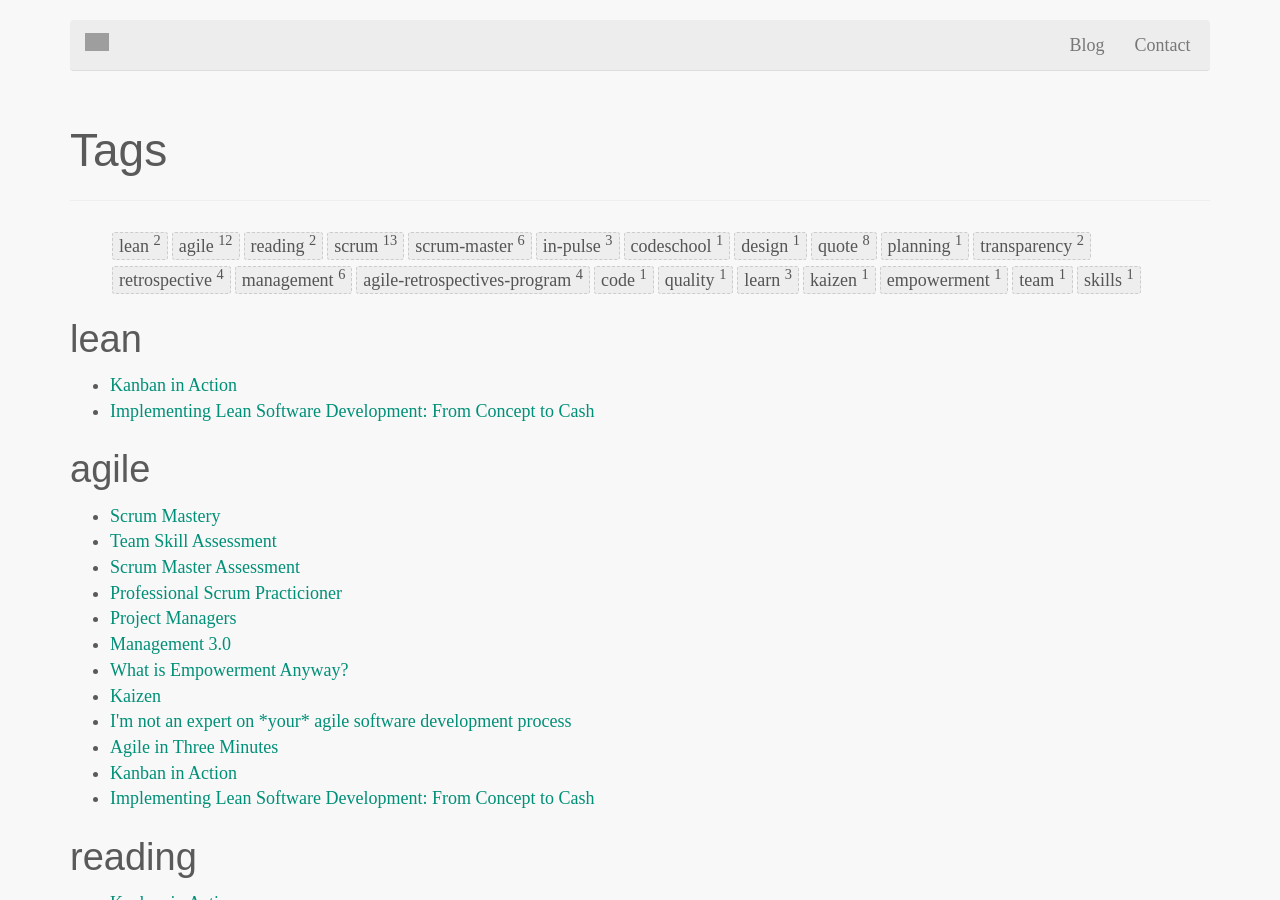
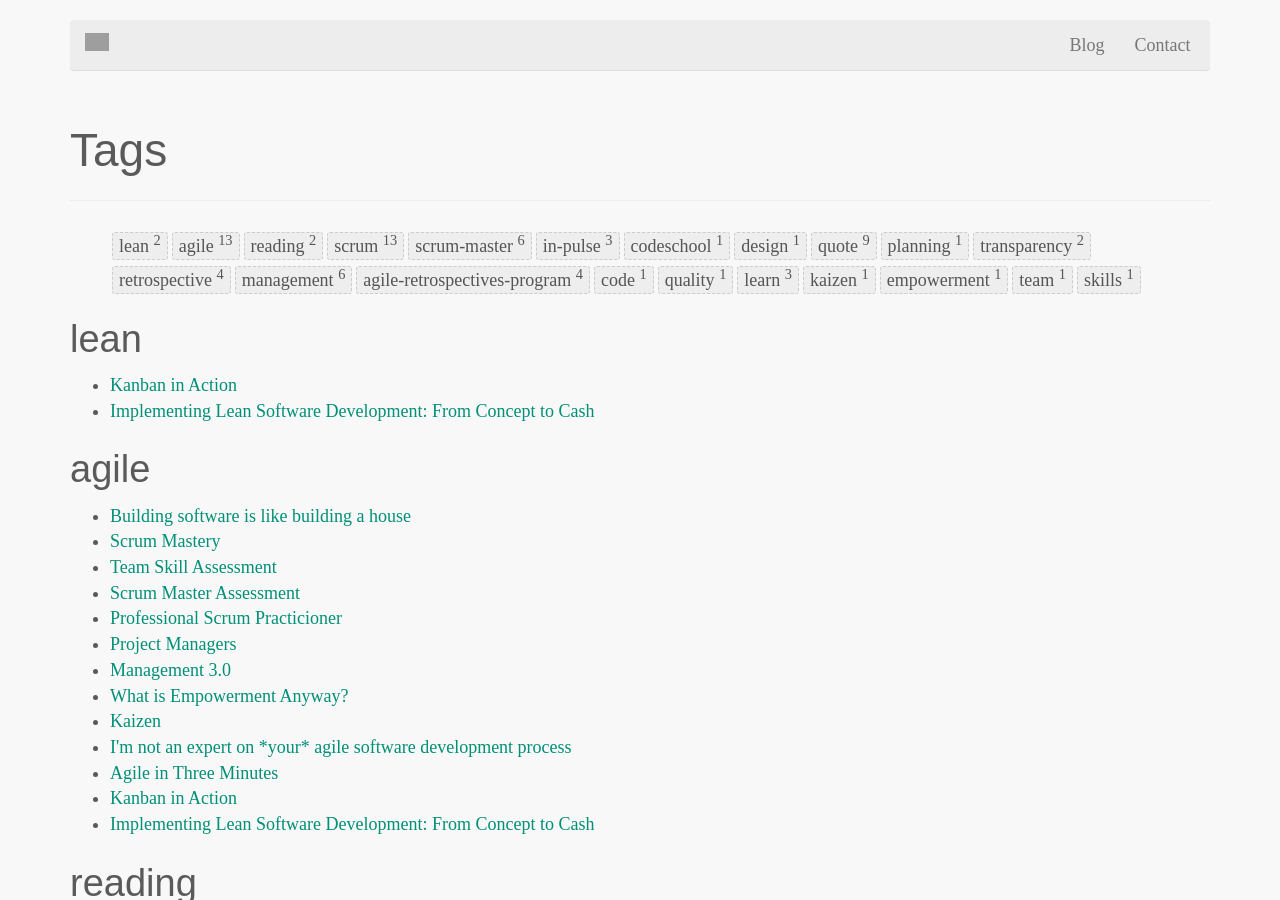
Before and after one commit to serraict/serraict.github.io, a Jekyll site: the page built from tags.html, in a window 1280 px wide and 900 px high. Built offline with Jekyll 4.4.1, drawn with Linux system fonts in a browser that asks for light colours; nearby versions of some CDN libraries; some of the changed text lies outside the part shown; grey boxes are pictures that could not be loaded.

Commit message:
Add post

```diff
--- a/_drafts/software-is-like-building-a-house.md
+++ b/_posts/thoughts/2016-02-24-software-is-like-building-a-house.md
@@ -1,11 +1,13 @@
 ---
 layout: post
 category : thoughts
-tagline:
+tagline: in a way it is
 tags : [agile, quote]
-title: One Step at a Time
+title: Building software is like building a house
 ---
+
 {% include JB/setup %}
+
 
 > I often hear that “a good software project must, like a house, start on strong foundations of good architecture and good requirements”. My usual answer is: “sure, if you consider that you can start by building a tent, then evolve it into a hut, then increment it into a trailer, and later on deliver a castle, then yes, you could say that building software is the same as building a house.”
 >
```
